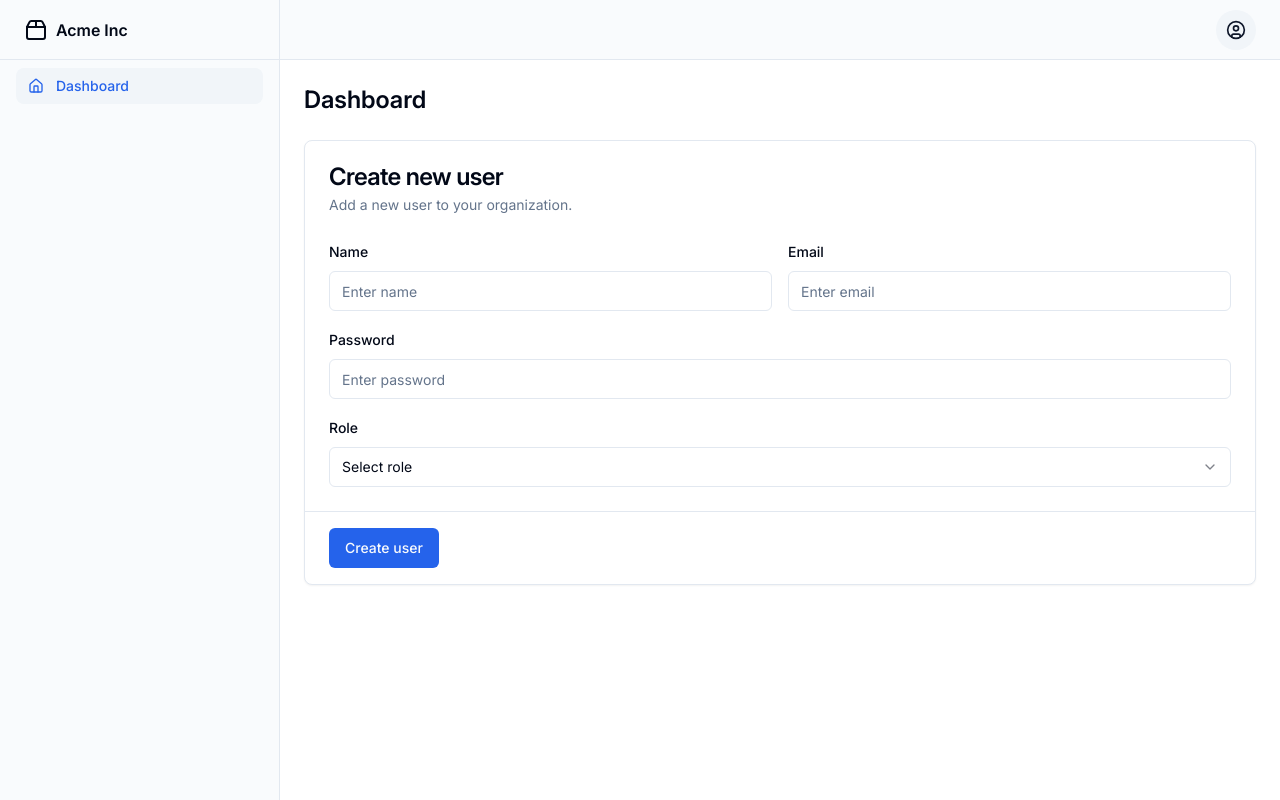
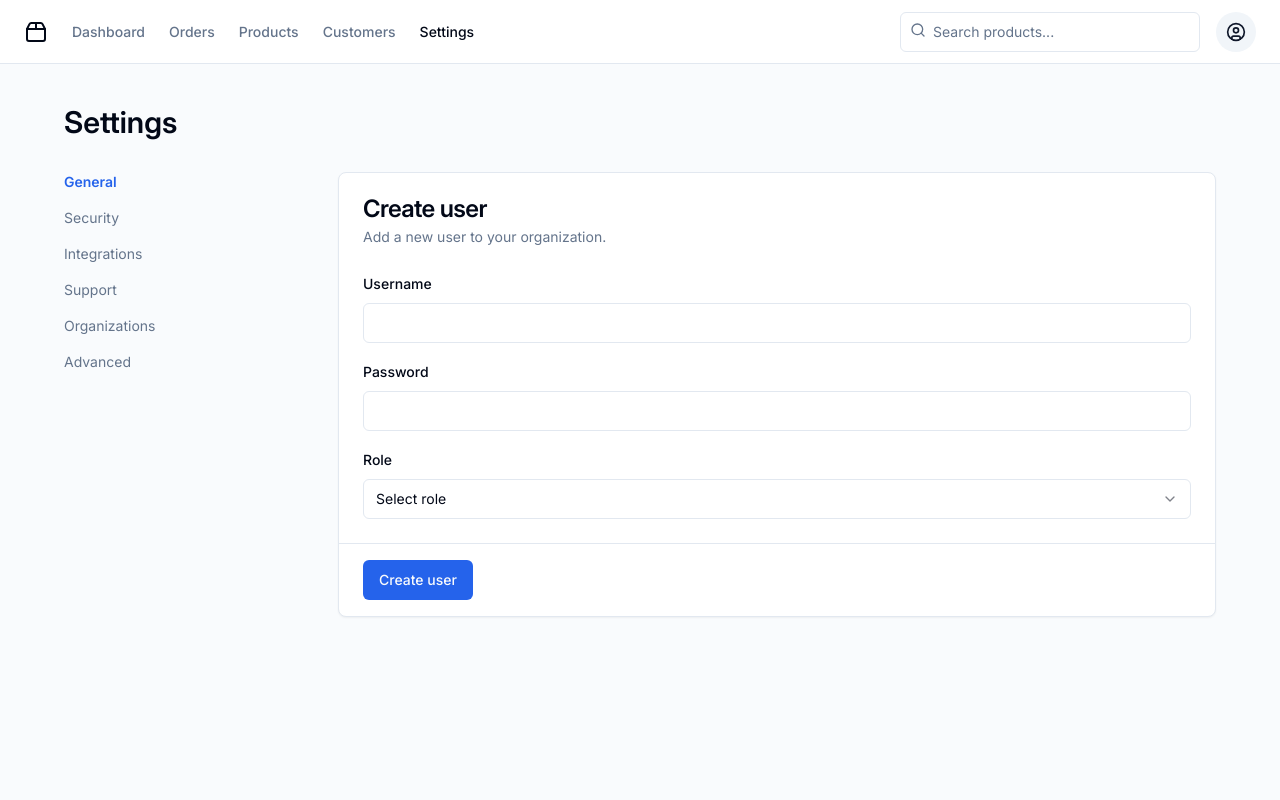
Before and after one commit to joaquinvaldezzz/capstone, a Next.js app: page /admin in a window 1280 px wide. Built offline with nearby package versions, Linux system fonts and the light colour scheme.

Commit message:
feat: create admin dashboard

```diff
--- a/package.json
+++ b/package.json
@@ -33,6 +33,7 @@
   "dependencies": {
     "@heroicons/react": "^2.1.3",
     "@hookform/resolvers": "^3.3.4",
+    "@radix-ui/react-checkbox": "^1.0.4",
     "@radix-ui/react-dialog": "^1.0.5",
     "@radix-ui/react-dropdown-menu": "^2.0.6",
     "@radix-ui/react-label": "^2.0.2",
--- a/src/pages/admin/index.tsx
+++ b/src/pages/admin/index.tsx
@@ -1,5 +1,5 @@
+import type { JSX, SVGProps } from "react"
 import Link from "next/link"
-import { CircleUser, Home, Menu, Package2 } from "lucide-react"
 
 import { Button } from "~/components/ui/button"
 import {
@@ -31,106 +31,117 @@
 
 export default function Admin(): JSX.Element {
   return (
-    <div className="grid min-h-screen w-full md:grid-cols-[220px_1fr] lg:grid-cols-[280px_1fr]">
-      <div className="hidden border-r bg-muted/40 md:block">
-        <div className="flex h-full max-h-screen flex-col gap-2">
-          <div className="flex h-14 items-center border-b px-4 lg:h-[60px] lg:px-6">
-            <Link href="/" className="flex items-center gap-2 font-semibold">
-              <Package2 className="h-6 w-6" />
-              <span>Acme Inc</span>
+    <div className="flex min-h-screen w-full flex-col">
+      <header className="sticky top-0 flex h-16 items-center gap-4 border-b bg-background px-4 md:px-6">
+        <nav className="hidden flex-col gap-6 text-lg font-medium md:flex md:flex-row md:items-center md:gap-5 md:text-sm lg:gap-6">
+          <Link className="flex items-center gap-2 text-lg font-semibold md:text-base" href="#">
+            <span className="sr-only">Name</span>
+            <Package2Icon className="size-6" />
           </Link>
-          </div>
-
-          <div className="flex-1">
-            <nav className="grid items-start px-2 text-sm font-medium lg:px-4">
-              <Link
-                className="flex items-center gap-3 rounded-lg bg-muted px-3 py-2 text-primary transition-all hover:text-primary"
-                href="#"
-              >
-                <Home className="h-4 w-4" />
+          <Link className="text-muted-foreground transition-colors hover:text-foreground" href="#">
             Dashboard
           </Link>
+          <Link className="text-muted-foreground transition-colors hover:text-foreground" href="#">
+            Orders
+          </Link>
+          <Link className="text-muted-foreground transition-colors hover:text-foreground" href="#">
+            Products
+          </Link>
+          <Link className="text-muted-foreground transition-colors hover:text-foreground" href="#">
+            Customers
+          </Link>
+          <Link className="text-foreground transition-colors hover:text-foreground" href="#">
+            Settings
+          </Link>
         </nav>
-          </div>
-        </div>
-      </div>
 
-      <div className="flex flex-col">
-        <header className="flex h-14 items-center gap-4 border-b bg-muted/40 px-4 lg:h-[60px] lg:px-6">
         <Sheet>
           <SheetTrigger asChild>
-              <Button className="shrink-0 md:hidden" variant="outline" size="icon">
-                <Menu className="h-5 w-5" />
+            <Button className="shrink-0 md:hidden" size="icon" variant="outline">
               <span className="sr-only">Toggle navigation menu</span>
+              <MenuIcon className="size-5" />
             </Button>
           </SheetTrigger>
-
-            <SheetContent side="left" className="flex flex-col">
-              <nav className="grid gap-2 text-lg font-medium">
-                <Link href="#" className="flex items-center gap-2 text-lg font-semibold">
-                  <Package2 className="h-6 w-6" />
+          <SheetContent side="left">
+            <nav className="grid gap-6 text-lg font-medium">
+              <Link className="flex items-center gap-2 text-lg font-semibold" href="#">
                 <span className="sr-only">Acme Inc</span>
+                <Package2Icon className="h-6 w-6" />
               </Link>
-                <Link
-                  href="#"
-                  className="mx-[-0.65rem] flex items-center gap-4 rounded-xl bg-muted px-3 py-2 text-foreground hover:text-foreground"
-                >
-                  <Home className="h-5 w-5" />
+              <Link className="text-muted-foreground hover:text-foreground" href="#">
                 Dashboard
               </Link>
             </nav>
           </SheetContent>
         </Sheet>
-
+        <div className="flex w-full items-center gap-4 md:ml-auto md:gap-2 lg:gap-4">
+          <form className="ml-auto flex-1 sm:flex-initial">
+            <div className="relative">
+              <SearchIcon className="absolute left-2.5 top-2.5 h-4 w-4 text-muted-foreground" />
+              <Input
+                className="pl-8 sm:w-[300px] md:w-[200px] lg:w-[300px]"
+                placeholder="Search products..."
+                type="search"
+              />
+            </div>
+          </form>
           <DropdownMenu>
             <DropdownMenuTrigger asChild>
-              <Button className="ml-auto rounded-full" variant="secondary" size="icon">
+              <Button className="rounded-full" size="icon" variant="secondary">
+                <CircleUserIcon className="h-5 w-5" />
                 <span className="sr-only">Toggle user menu</span>
-                <CircleUser className="size-5" />
               </Button>
             </DropdownMenuTrigger>
-
             <DropdownMenuContent align="end">
               <DropdownMenuLabel>My Account</DropdownMenuLabel>
               <DropdownMenuSeparator />
               <DropdownMenuItem>Logout</DropdownMenuItem>
             </DropdownMenuContent>
           </DropdownMenu>
+        </div>
       </header>
 
-        <main className="flex flex-1 flex-col gap-4 p-4 lg:gap-6 lg:p-6">
-          <div className="flex items-center">
-            <h1 className="text-lg font-semibold md:text-2xl">Dashboard</h1>
+      <main className="flex min-h-[calc(100vh_-_theme(spacing.16))] flex-1 flex-col gap-4 bg-muted/40 p-4 md:gap-8 md:p-10">
+        <div className="mx-auto grid w-full max-w-6xl gap-2">
+          <h1 className="text-3xl font-semibold">Settings</h1>
         </div>
 
-          <div className="w-full">
+        <div className="mx-auto grid w-full max-w-6xl items-start gap-6 md:grid-cols-[180px_1fr] lg:grid-cols-[250px_1fr]">
+          <nav className="grid gap-4 text-sm text-muted-foreground">
+            <Link className="font-semibold text-primary" href="#">
+              General
+            </Link>
+            <Link href="#">Security</Link>
+            <Link href="#">Integrations</Link>
+            <Link href="#">Support</Link>
+            <Link href="#">Organizations</Link>
+            <Link href="#">Advanced</Link>
+          </nav>
+
+          <div className="grid gap-6">
             <Card>
               <CardHeader>
-                <CardTitle>Create new user</CardTitle>
+                <CardTitle>Create user</CardTitle>
                 <CardDescription>Add a new user to your organization.</CardDescription>
               </CardHeader>
-
               <CardContent>
                 <form className="grid gap-4">
-                  <div className="grid grid-cols-2 gap-4">
+                  <div className="grid grid-cols-1 gap-4">
                     <div className="space-y-2">
-                      <Label htmlFor="name">Name</Label>
-                      <Input id="name" placeholder="Enter name" />
-                    </div>
-                    <div className="space-y-2">
-                      <Label htmlFor="email">Email</Label>
-                      <Input id="email" type="email" placeholder="Enter email" />
+                      <Label htmlFor="username">Username</Label>
+                      <Input id="username" placeholder="" />
                     </div>
                   </div>
 
                   <div className="space-y-2">
                     <Label htmlFor="password">Password</Label>
-                    <Input id="password" type="password" placeholder="Enter password" />
+                    <Input id="password" type="password" placeholder="" />
                   </div>
 
                   <div className="space-y-2">
                     <Label htmlFor="role">Role</Label>
-                    <Select>
+                    {/* @ts-expect-error Property 'id' does not exist on type 'IntrinsicAttributes & SelectProps' */}
+                    <Select id="role">
                       <SelectTrigger>
                         <SelectValue placeholder="Select role" />
                       </SelectTrigger>
@@ -143,14 +154,96 @@
                   </div>
                 </form>
               </CardContent>
-
               <CardFooter className="border-t px-6 py-4">
                 <Button>Create user</Button>
               </CardFooter>
             </Card>
           </div>
+        </div>
       </main>
-      </div>
     </div>
   )
 }
+
+function CircleUserIcon(props: JSX.IntrinsicAttributes & SVGProps<SVGSVGElement>): JSX.Element {
+  return (
+    <svg
+      {...props}
+      xmlns="http://www.w3.org/2000/svg"
+      width="24"
+      height="24"
+      viewBox="0 0 24 24"
+      fill="none"
+      stroke="currentColor"
+      strokeWidth="2"
+      strokeLinecap="round"
+      strokeLinejoin="round"
+    >
+      <circle cx="12" cy="12" r="10" />
+      <circle cx="12" cy="10" r="3" />
+      <path d="M7 20.662V19a2 2 0 0 1 2-2h6a2 2 0 0 1 2 2v1.662" />
+    </svg>
+  )
+}
+
+function MenuIcon(props: JSX.IntrinsicAttributes & SVGProps<SVGSVGElement>): JSX.Element {
+  return (
+    <svg
+      {...props}
+      xmlns="http://www.w3.org/2000/svg"
+      width="24"
+      height="24"
+      viewBox="0 0 24 24"
+      fill="none"
+      stroke="currentColor"
+      strokeWidth="2"
+      strokeLinecap="round"
+      strokeLinejoin="round"
+    >
+      <line x1="4" x2="20" y1="12" y2="12" />
+      <line x1="4" x2="20" y1="6" y2="6" />
+      <line x1="4" x2="20" y1="18" y2="18" />
+    </svg>
+  )
+}
+
+function Package2Icon(props: JSX.IntrinsicAttributes & SVGProps<SVGSVGElement>): JSX.Element {
+  return (
+    <svg
+      {...props}
+      xmlns="http://www.w3.org/2000/svg"
+      width="24"
+      height="24"
+      viewBox="0 0 24 24"
+      fill="none"
+      stroke="currentColor"
+      strokeWidth="2"
+      strokeLinecap="round"
+      strokeLinejoin="round"
+    >
+      <path d="M3 9h18v10a2 2 0 0 1-2 2H5a2 2 0 0 1-2-2V9Z" />
+      <path d="m3 9 2.45-4.9A2 2 0 0 1 7.24 3h9.52a2 2 0 0 1 1.8 1.1L21 9" />
+      <path d="M12 3v6" />
+    </svg>
+  )
+}
+
+function SearchIcon(props: JSX.IntrinsicAttributes & SVGProps<SVGSVGElement>): JSX.Element {
+  return (
+    <svg
+      {...props}
+      xmlns="http://www.w3.org/2000/svg"
+      width="24"
+      height="24"
+      viewBox="0 0 24 24"
+      fill="none"
+      stroke="currentColor"
+      strokeWidth="2"
+      strokeLinecap="round"
+      strokeLinejoin="round"
+    >
+      <circle cx="11" cy="11" r="8" />
+      <path d="m21 21-4.3-4.3" />
+    </svg>
+  )
+}
```
Also changed, not shown: 1 other file (tests, documents, lock files or other folders). Lines whose indentation alone changed are shown as unchanged.
